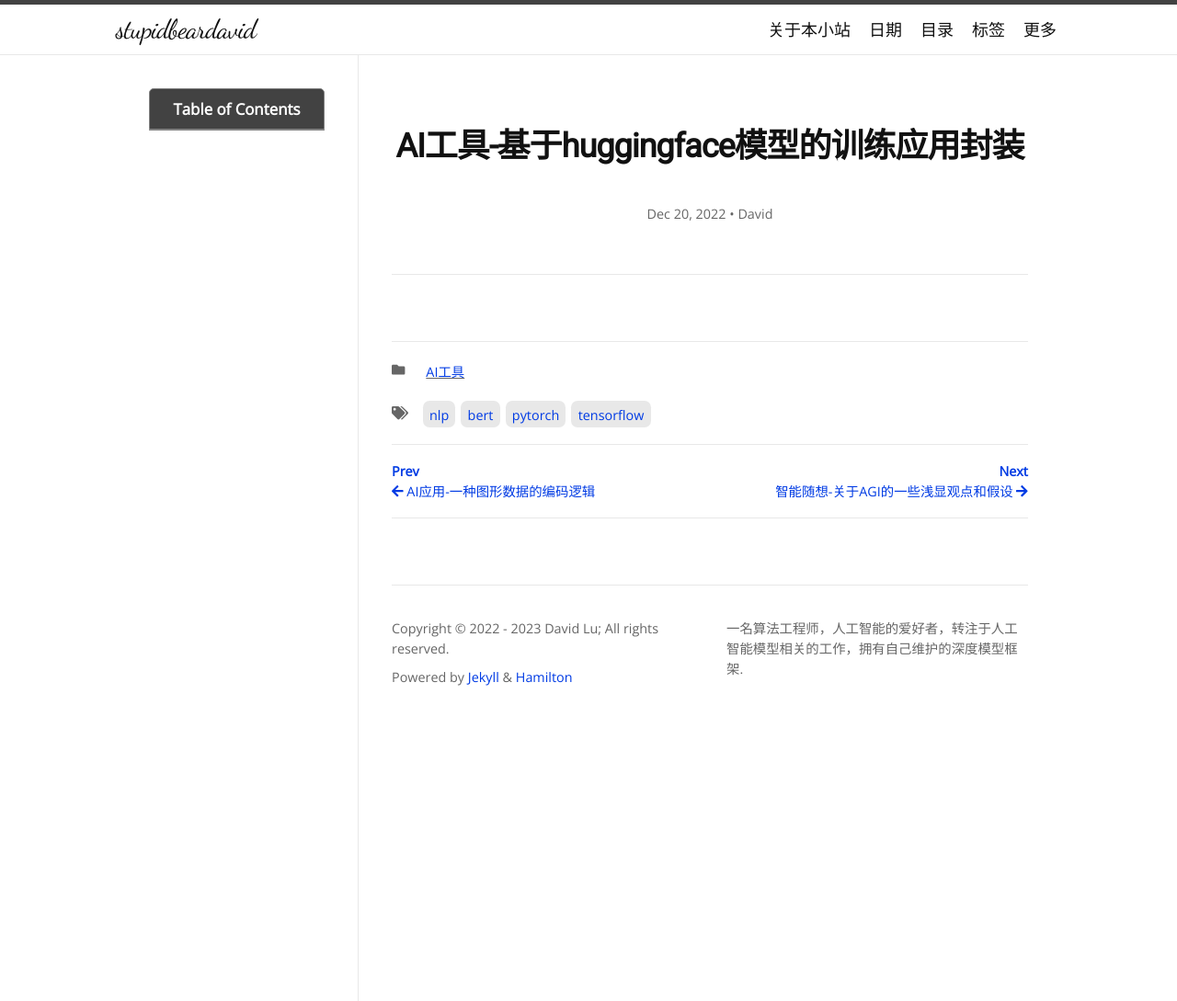
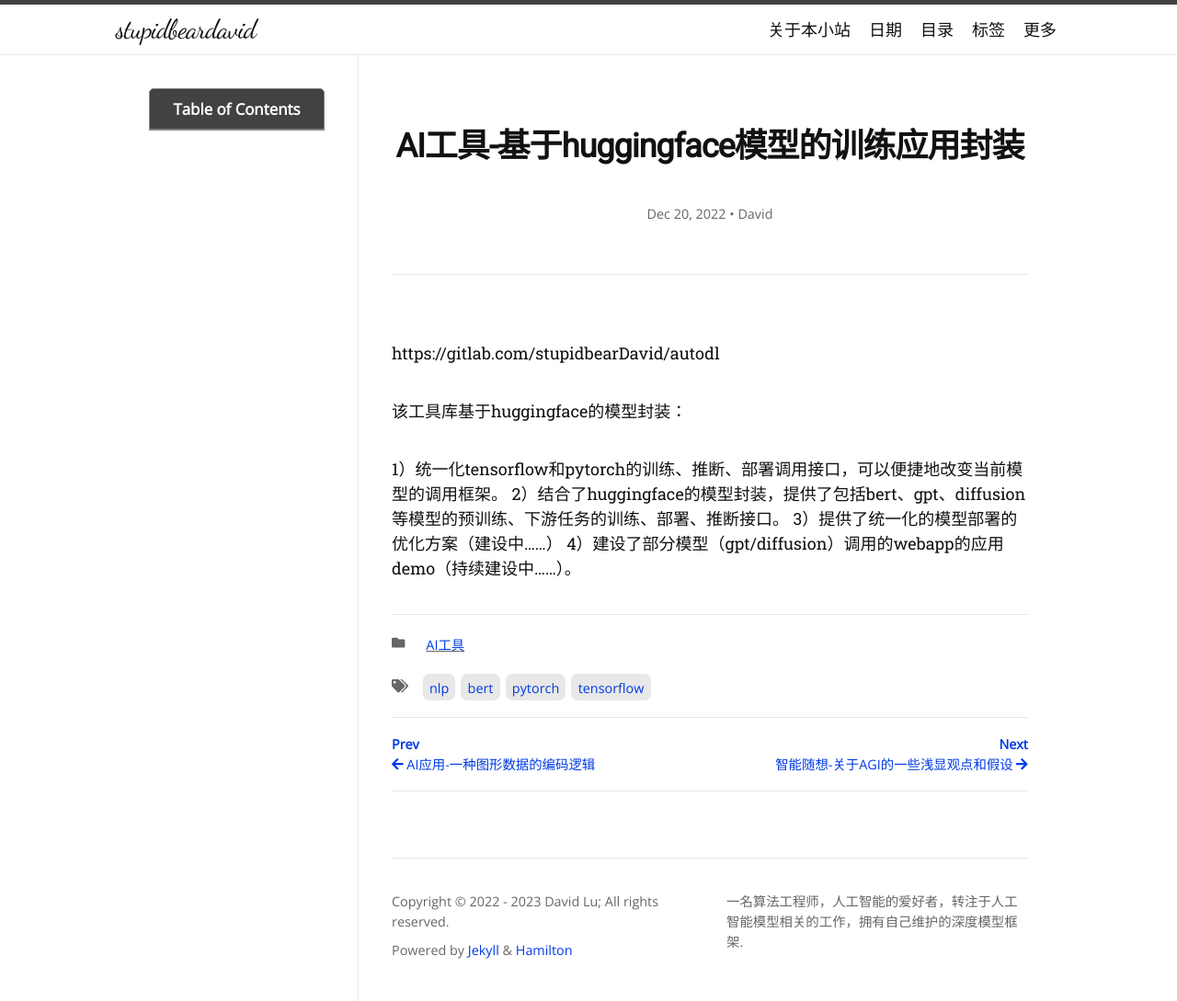
Before and after one commit to luhaofang/luhaofang.github.io, a Jekyll site: the page built from _posts/2022-12-20-mark.md, in a window 1280 px wide. Shown: the whole page at 92% size. Built offline with Jekyll 4.4.1, drawn with Linux system fonts in a browser that asks for light colours; nearby versions of some CDN libraries; some web fonts are replaced; comment, search, counter and statistics services are not loaded.

Commit message:
Update 2022-12-20-mark.md

```diff
--- a/_posts/2022-12-20-mark.md
+++ b/_posts/2022-12-20-mark.md
@@ -7,3 +7,13 @@ tags: [pytorch, tensorflow, bert, NLP]
 author:
   - David
 ---
+
+
+https://gitlab.com/stupidbearDavid/autodl
+
+该工具库基于huggingface的模型封装：
+
+1）统一化tensorflow和pytorch的训练、推断、部署调用接口，可以便捷地改变当前模型的调用框架。
+2）结合了huggingface的模型封装，提供了包括bert、gpt、diffusion等模型的预训练、下游任务的训练、部署、推断接口。
+3）提供了统一化的模型部署的优化方案（建设中……）
+4）建设了部分模型（gpt/diffusion）调用的webapp的应用demo（持续建设中……）。
```
